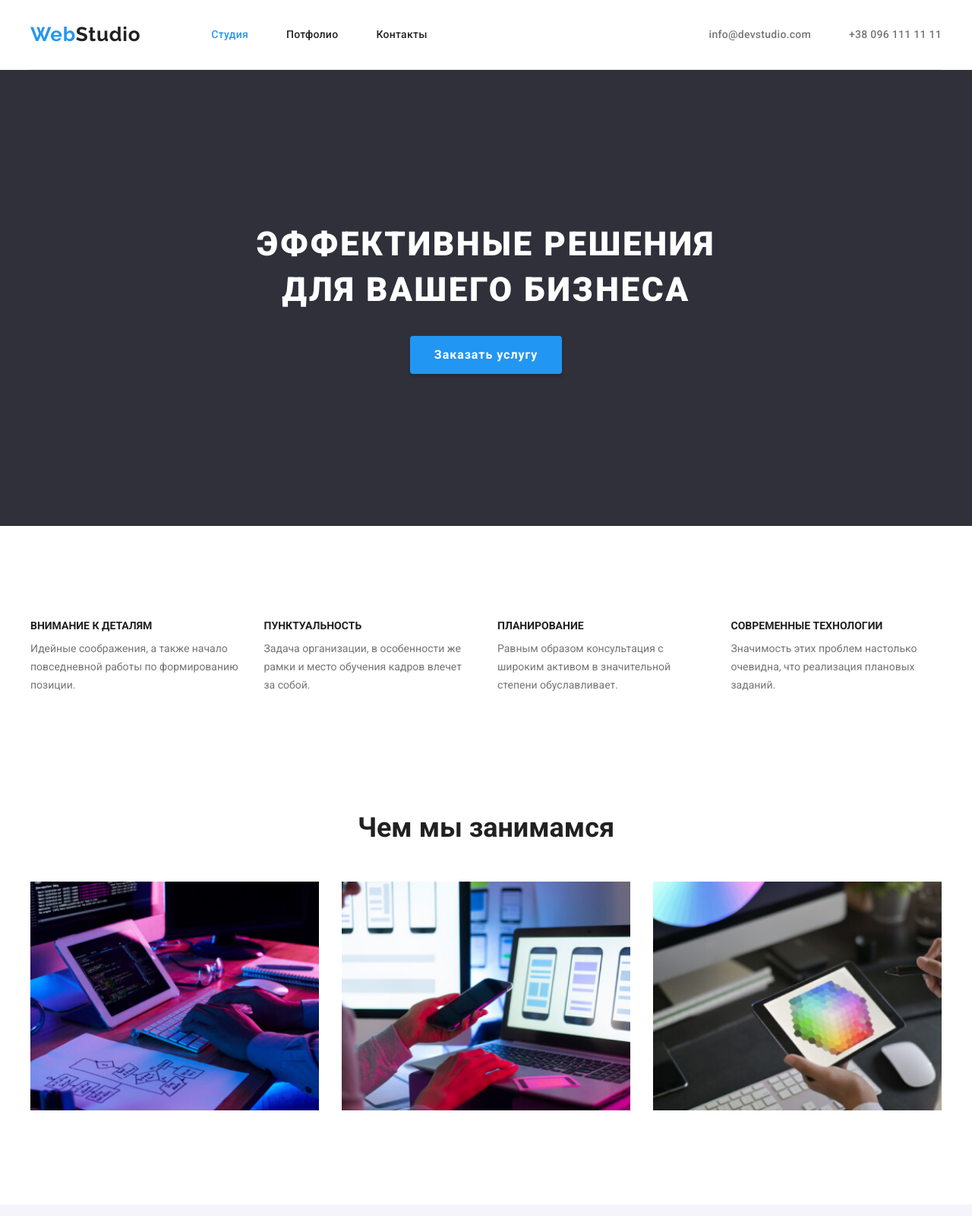
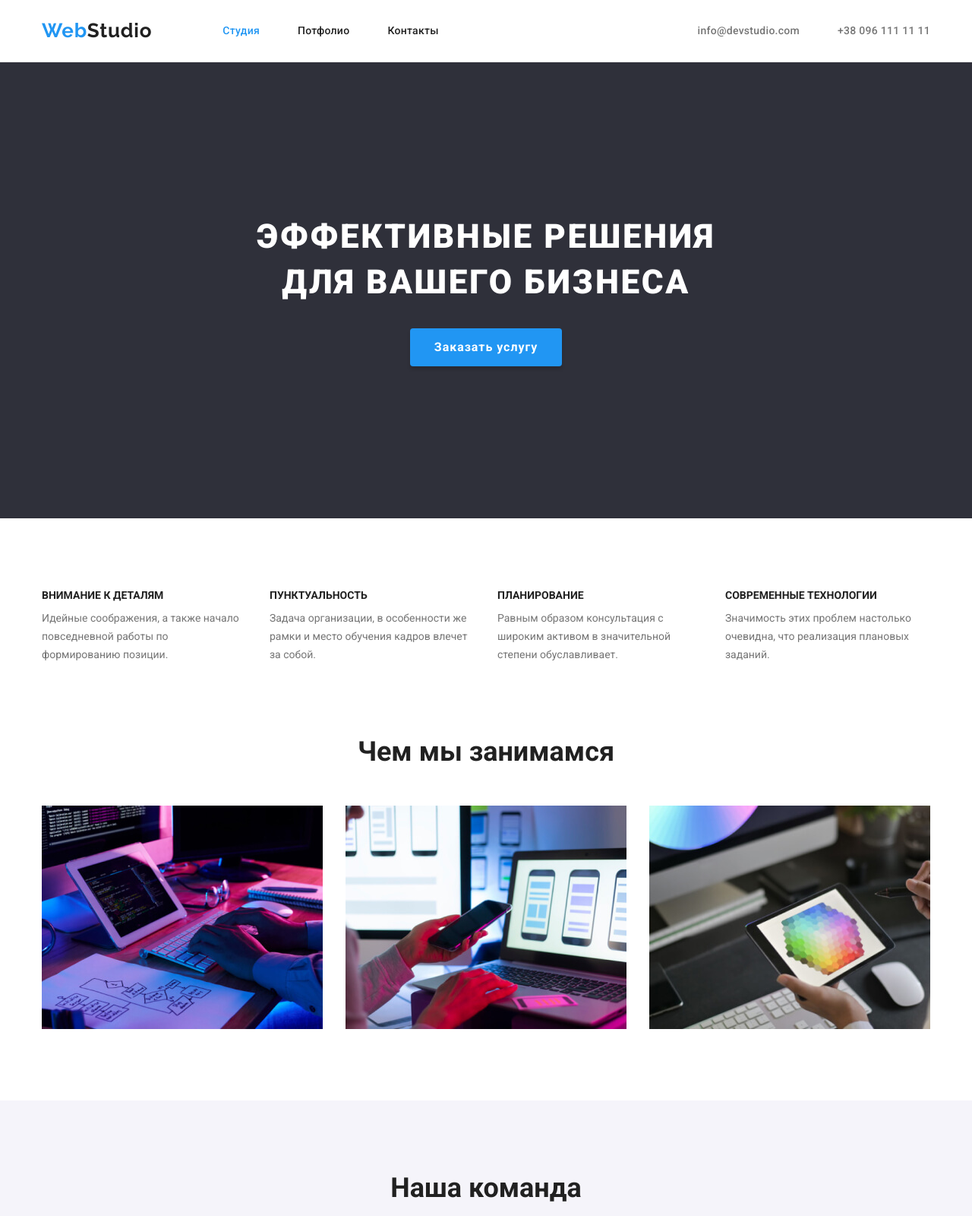
Before and after one commit to Volodymyr-Salov/goit-markup-hw-03, a plain HTML site: page index.html in a window 1280 px wide. Shown: the top 1600 px of the page at 76% size. Drawn offline with nearby package versions, Linux system fonts and the light colour scheme.

Commit message:
Добавляет правки от ментора.

```diff
--- a/css/styles.css
+++ b/css/styles.css
@@ -46,6 +46,11 @@ ul {
 
 .linc.header-contact-info {
   color: var(--secondary-text-color);
+}
+
+.page-header {
+  padding: 25px 0px;
+  border-bottom: 1px solid #ececec;
 }
 
 body {
@@ -108,13 +113,12 @@ body {
 .main-nav {
   display: flex;
   align-items: center;
-  border-bottom: 1px solid #ececec;
 }
 
 .container {
   width: 1200px;
-  padding-top: 30px;
-  padding-bottom: 30px;
+  padding-left: 15px;
+  padding-right: 15px;
   margin: 0 auto;
 }
 
@@ -161,7 +165,7 @@ body {
 .hero-section {
   background-color: var(--hero-bg-color);
   min-height: 600px;
-  max-width: 1600px;
+  /* max-width: 1600px; */
   display: flex;
   justify-content: center;
   align-items: center;
@@ -207,7 +211,7 @@ body {
 }
 
 .features-item {
-  flex-basis: calc((100% - 30px * 4) / 4);
+  width: calc(100% / 4 - 30px);
   margin-left: 30px;
   margin-top: 30px;
 }
@@ -246,7 +250,7 @@ body {
 
 .what-we-do-item {
   display: flex;
-  flex-basis: calc(100% / 3 - 30px);
+  width: calc(100% / 3 - 30px);
   margin-left: 30px;
   margin-top: 30px;
 }
@@ -283,12 +287,11 @@ body {
 .team-card-text {
   padding-top: 30px;
   padding-bottom: 30px;
+  background-color: var(--header-bg-color);
 }
 
 .team-card {
-  /* display: flex;
-  flex-direction: row; */
-  flex-basis: calc(100% / 4 - 30px);
+  width: calc(100% / 4 - 30px);
   margin-left: 30px;
   margin-top: 30px;
 
@@ -309,6 +312,8 @@ body {
 
 .section-footer {
   background-color: var(--hero-bg-color);
+  padding-top: 60px;
+  padding-bottom: 60px;
 }
 
 .accend-logo-footer {
@@ -340,11 +345,6 @@ body {
 }
 
 .buttons {
-  /* cursor: pointer;
-  font-family: inherit;
-  background: #f5f4fa;
-  border-radius: 4px; */
-
   font-weight: var(--sub-title-font-weight);
   font-size: var(--secondary-font-size);
   line-height: 1.6;
@@ -368,6 +368,7 @@ body {
 }
 
 /* portfolio.html */
+
 .web-site {
   margin-bottom: 50px;
   display: flex;
@@ -386,7 +387,7 @@ body {
 }
 
 .portfolio-card {
-  flex-basis: calc(100% / 3 - 30px);
+  width: calc(100% / 3 - 30px);
   /* flex-basis: calc((100% - 30px * 3) / 3); */
   margin-left: 30px;
   margin-top: 30px;
--- a/index.html
+++ b/index.html
@@ -14,7 +14,7 @@
     <link rel="stylesheet" href="./css/styles.css" />
   </head>
   <body>
-    <header>
+    <header class="page-header">
       <div class="container main-nav">
         <a class="logo" href="./index.html">Web<span class="accend-logo">Studio</span></a>
         <nav>
```
